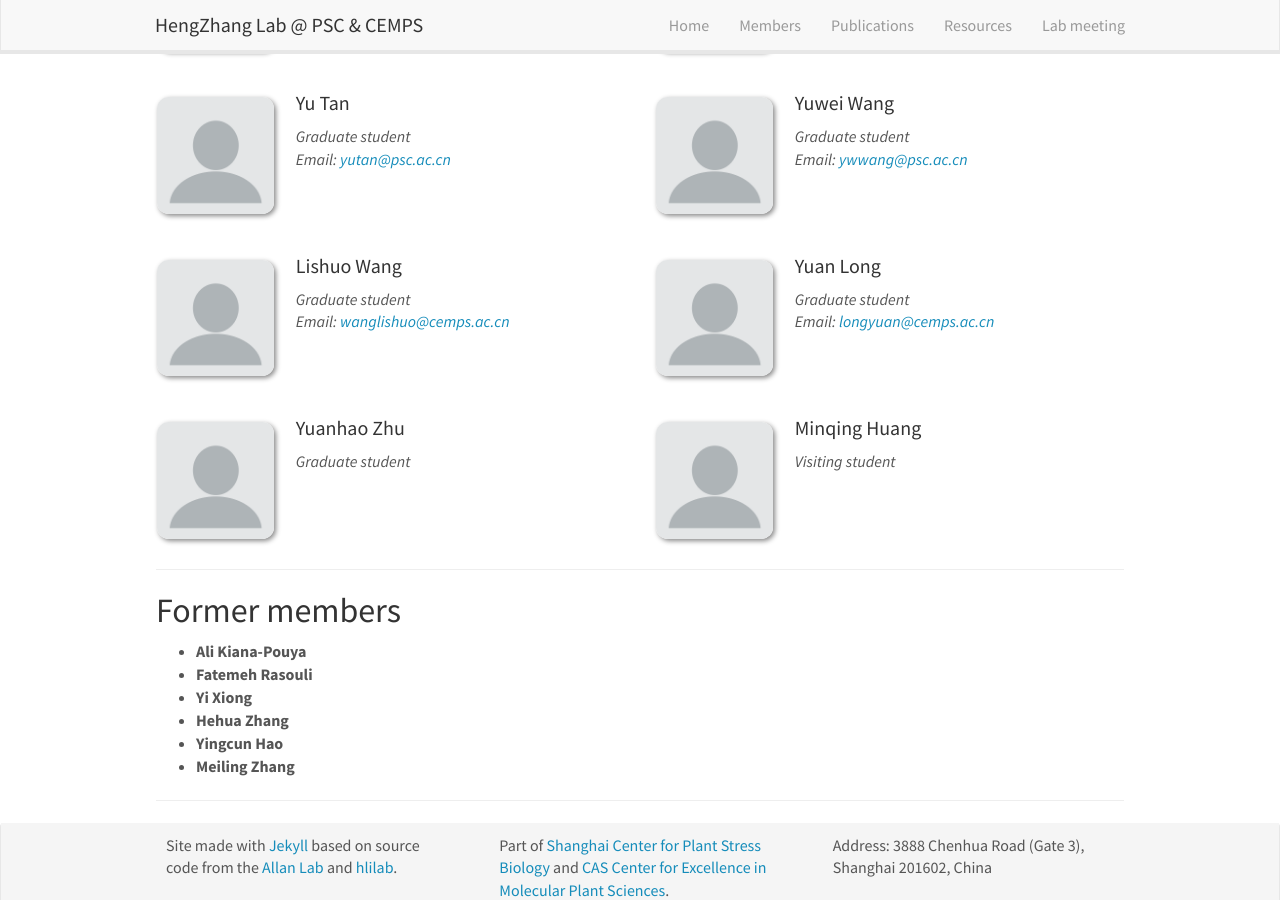
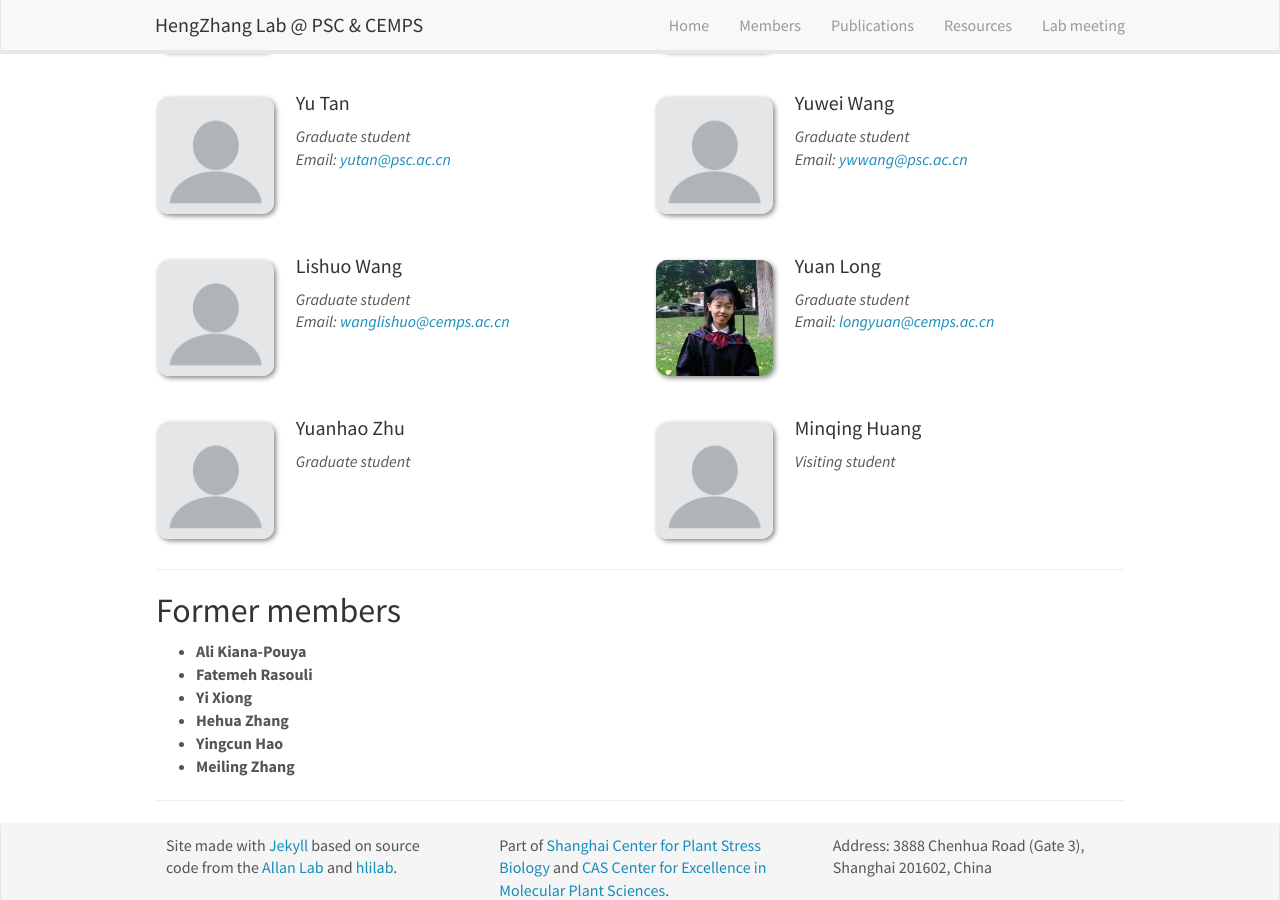
Before and after one commit to hengzhanglab/hengzhanglab.github.io, a Jekyll site: the page built from _pages/members.md, in a window 1280 px wide and 900 px high, scrolled down 2296 px. Built offline with Jekyll 4.4.1, drawn with Linux system fonts in a browser that asks for light colours; nearby versions of some CDN libraries.

Commit message:
Add Long Yuan's photo

```diff
--- a/_data/members.yml
+++ b/_data/members.yml
@@ -139,7 +139,7 @@
     Email: <wanglishuo@cemps.ac.cn>
 
 - name: Yuan Long
-  photo: default.png
+  photo: ylong.jpeg
   info: |
     Graduate student<br>
     Email: <longyuan@cemps.ac.cn>
```
Also changed, not shown: images/teampic/ylong.jpeg (added).
